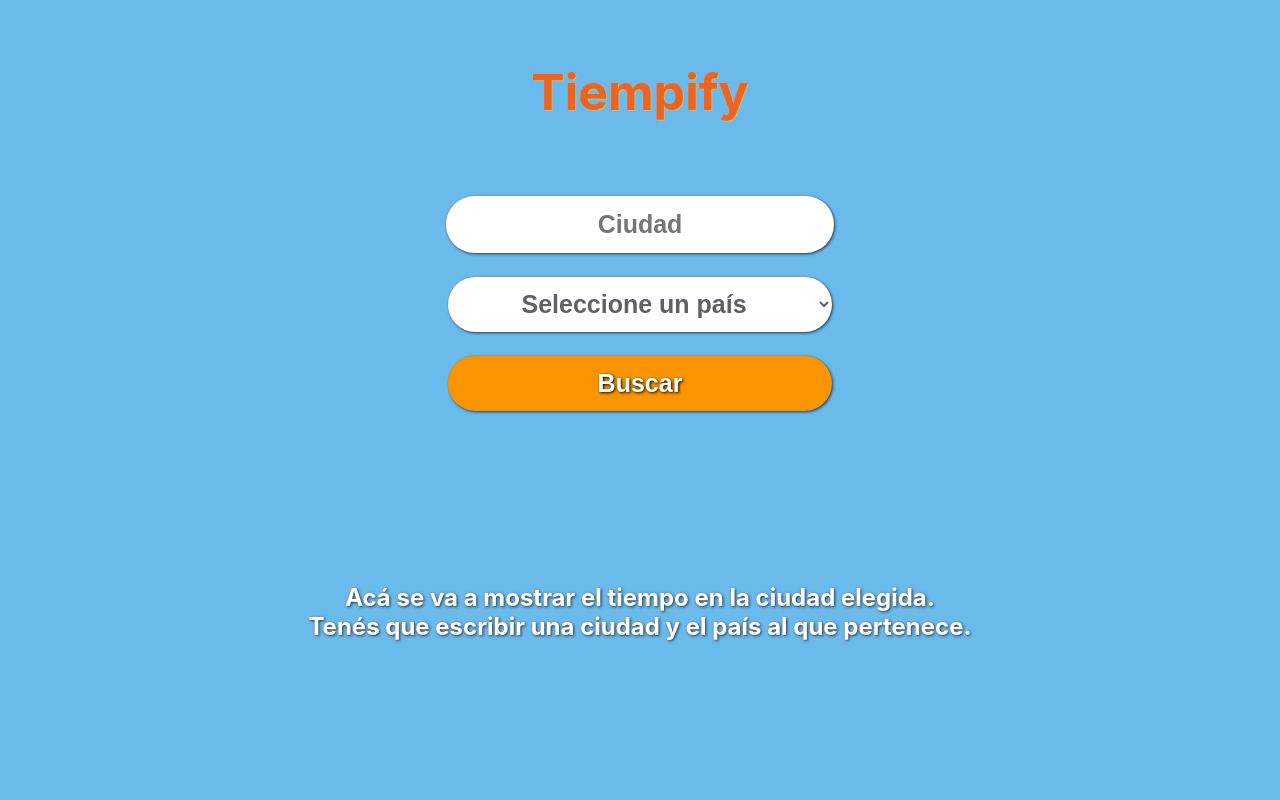
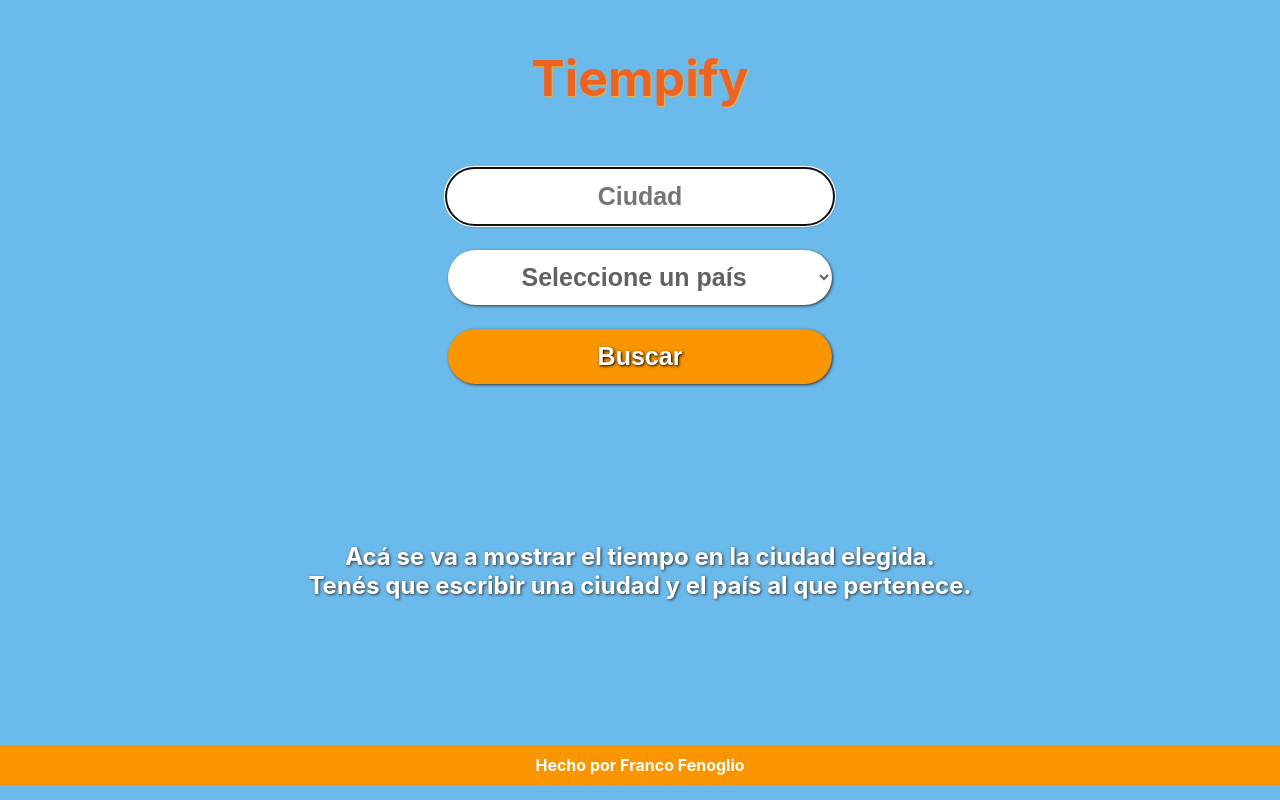
Before and after one commit to fraancofenoglio/Tiempify, a React (Create React App) app: page / in a window 1280 px wide. Built offline with nearby package versions, Linux system fonts and the light colour scheme; no server answers.

Commit message:
fix error message, remove error message after 5s, dev section added

```diff
--- a/src/App.js
+++ b/src/App.js
@@ -26,6 +26,10 @@ function App() {
 
       { weather ? <ShowWeather night={night} weather={weather}/> :( searching ? <div className="custom-loader"></div> : <Instructions night={night}/>)}
 
+      <div className="dev">
+        <a href="https://github.com/fraancofenoglio" target="_blank" rel="noreferrer"> Hecho por Franco Fenoglio</a>
+      </div>
+
     </div>
   );
 }
--- a/src/components/WeatherForm.jsx
+++ b/src/components/WeatherForm.jsx
@@ -24,7 +24,13 @@ const WeatherForm = ({setWeather, setSearching}) => {
       } catch (error) {
         if (error.response.status === 404) {
           setMessage("Ciudad no encontrada verifique si está escrita correctamente");
+          setWeather("");
         }
+
+        setTimeout(() => {
+          setMessage("");
+        }, 5000);
+
       } finally {
         setSearching(false);
         setCity("");
@@ -36,7 +42,7 @@ const WeatherForm = ({setWeather, setSearching}) => {
       <>
           <form className="weather-form" onSubmit={(e) => handleSubmit(e, city, country)}>
 
-            <input className="city-input" required type="text" min="1" placeholder="Ciudad" value={city} onChange={(e) => setCity(e.target.value)}/>
+            <input autoFocus className="city-input" required type="text" min="1" placeholder="Ciudad" value={city} onChange={(e) => setCity(e.target.value)}/>
 
             <select className="country-input" required onChange={(e) => setCountry(e.target.value)}>
 
--- a/src/index.css
+++ b/src/index.css
@@ -198,12 +198,30 @@ svg {
 }
 
 .error-message {
+  width: 90%;
   background-color: rgb(250, 55, 94);
   border: 1px solid red;
   border-radius: 7px;
   color: #fff;
-  padding: 1%;
+  padding: 1.1%;
+  text-align: center;
 }
+
+.dev {
+  height: 40px;
+  width: 100vw;
+  background-color: #FA9500;
+  display: flex;
+  justify-content: center;
+  align-items: center;
+}
+
+.dev a {
+  color: #fff;
+  text-decoration: none;
+  font-weight: 700;
+}
+
 
 @keyframes s3{
   100%{transform: rotate(1turn)}
@@ -251,5 +269,8 @@ svg {
   .city-input, .country-input, .search-button {
     width: 30%;
   }
+  .error-message {
+    width: 50%;
+  }
 
 }
```
